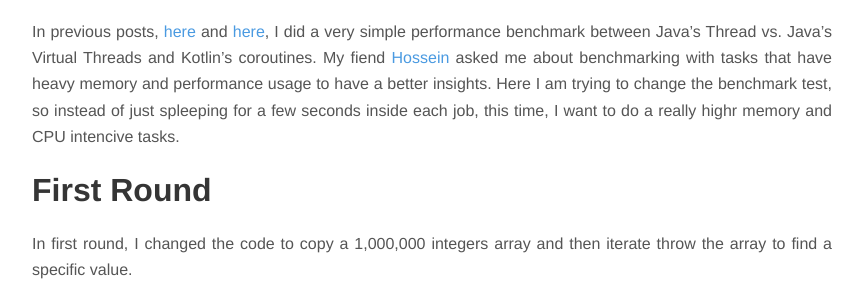
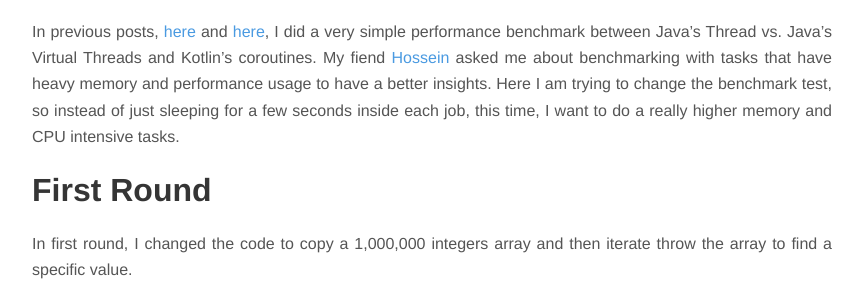
Before and after one commit to alibehzadian/blog, a Jekyll site: the page built from _posts/2024-05-26-Java-Thread-Performance-vs.-Virtual-Threads-Part-2.md, in a window 1280 px wide and 900 px high, scrolled down 560 px. Shown: the part 211-505 px from the top of the window, without its empty margins (208-1071 px from the left). Built offline with Jekyll 4.4.1, drawn with Linux system fonts in a browser that asks for light colours; nearby versions of some CDN libraries; our own code applies the rules of GitHub Pages for plain Markdown files.

Commit message:
fix some typos

```diff
--- a/_posts/2024-05-26-Java-Thread-Performance-vs.-Virtual-Threads-Part-2.md
+++ b/_posts/2024-05-26-Java-Thread-Performance-vs.-Virtual-Threads-Part-2.md
@@ -1,7 +1,7 @@
 ![Java-threads-and-virtual-threads-performance-benchmark](/images/2024-05-26-Java-Thread-Performance-vs.-Virtual-Threads-Part-II.jpg)
 *Image generated by [DALL-E](https://openai.com/index/dall-e-3/)*
 
-In previous posts, [here](/2024-05-03/Java-Thread-Performance-vs.-Virtual-Threads) and [here](/2024-05-06/Java-Virtual-Threads-Performance-vs.-Kotlin-Coroutines), I did a very simple performance benchmark between Java's Thread vs. Java's Virtual Threads and Kotlin's coroutines. My fiend [Hossein](https://www.linkedin.com/in/hossein-arbaboon/) asked me about benchmarking with tasks that have heavy memory and performance usage to have a better insights. Here I am trying to change the benchmark test, so instead of just spleeping for a few seconds inside each job, this time, I want to do a really highr memory and CPU intencive tasks.
+In previous posts, [here](/2024-05-03/Java-Thread-Performance-vs.-Virtual-Threads) and [here](/2024-05-06/Java-Virtual-Threads-Performance-vs.-Kotlin-Coroutines), I did a very simple performance benchmark between Java's Thread vs. Java's Virtual Threads and Kotlin's coroutines. My fiend [Hossein](https://www.linkedin.com/in/hossein-arbaboon/) asked me about benchmarking with tasks that have heavy memory and performance usage to have a better insights. Here I am trying to change the benchmark test, so instead of just sleeping for a few seconds inside each job, this time, I want to do a really higher memory and CPU intensive tasks.
 
 # First Round
 
```
